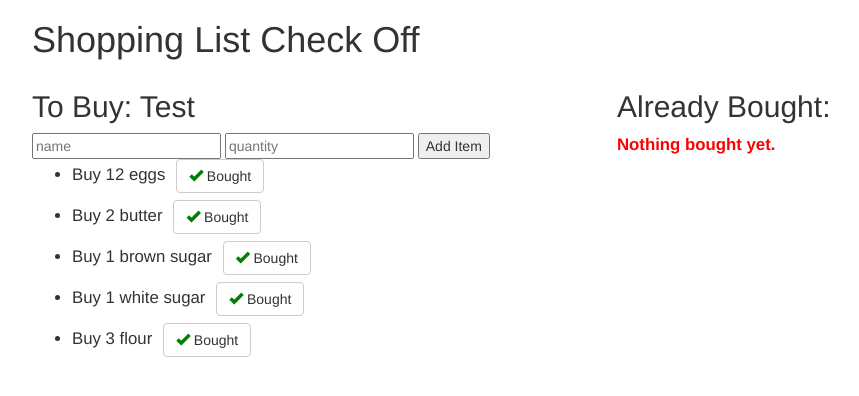
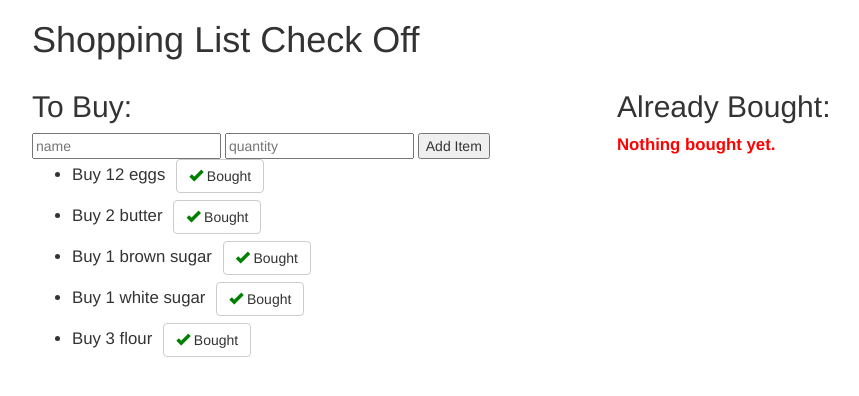
Before and after one commit to calamrc/coursera_single-page-web-applications-angularjs, a plain HTML site: page mod2-solution/index.html in a window 1280 px wide. Shown: the whole page, without its empty margins (38-897 px from the left). Drawn offline with Linux system fonts and the light colour scheme.

Commit message:
Removed test.

```diff
--- a/mod2-solution/index.html
+++ b/mod2-solution/index.html
@@ -15,7 +15,7 @@
       <div class="row">
         <!-- To Buy List -->
         <div class="col-md-6" ng-controller="ToBuyController as tbc">
-          <h2>To Buy: Test</h2>
+          <h2>To Buy:</h2>
           <input ng-model="tbc.name" placeholder="name"/>
           <input ng-model="tbc.quantity" placeholder="quantity"/>
           <button ng-click="tbc.addItem()">Add Item</button>
```
